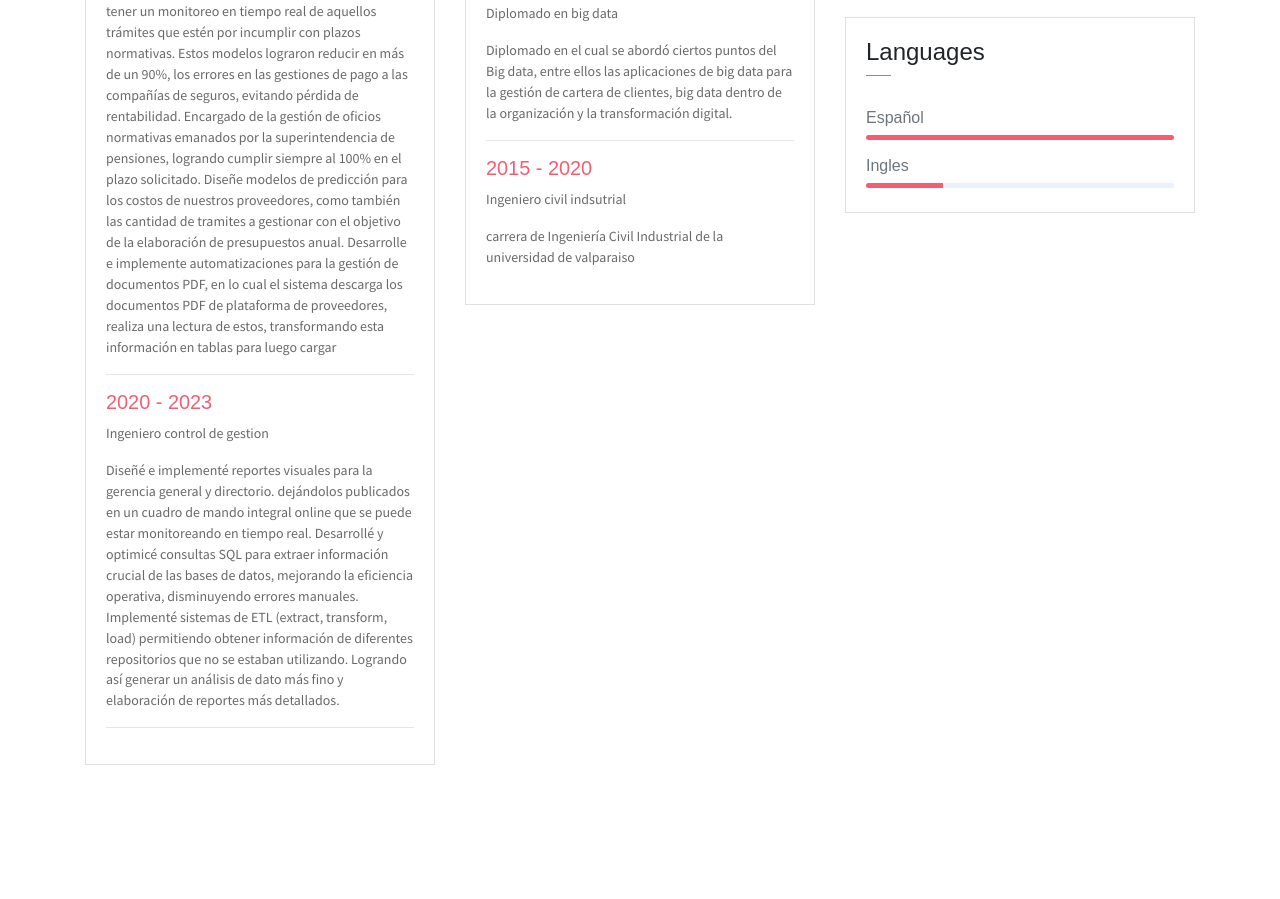
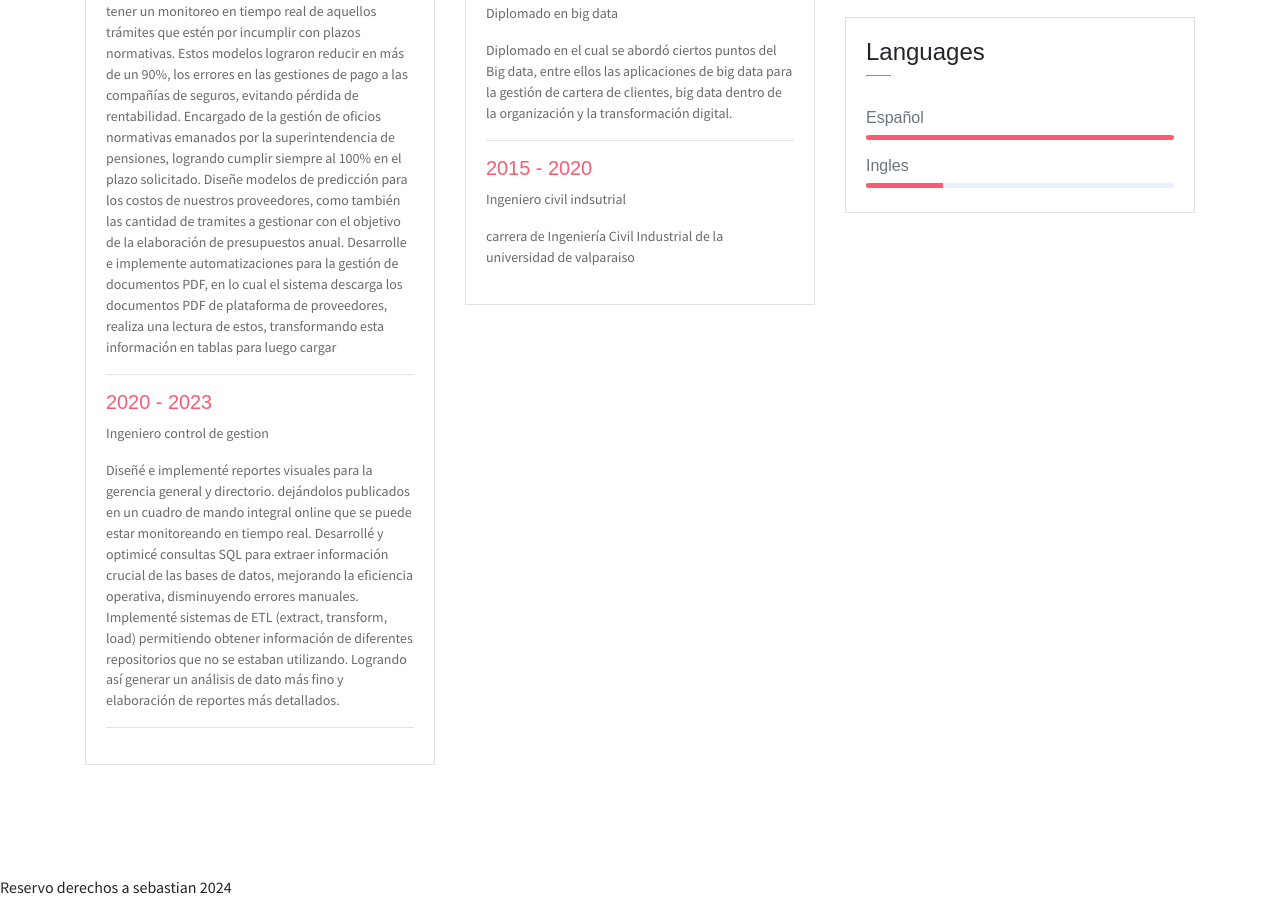
Before and after one commit to felipesotobe/portafolio, a plain HTML site: page index.html in a window 1280 px wide. Shown: the part 2149-3048 px from the top of the page. Before the commit the page ends 3024 px from the top, so only its background shows below. Drawn offline with Linux system fonts and the light colour scheme; some packages are replaced by stand-ins of ours.

Commit message:
Update index.html
Agregue un footer

```diff
--- a/index.html
+++ b/index.html
@@ -253,6 +253,6 @@
 
     <!-- JohnDoe js -->
     <script src="assets/js/johndoe.js"></script>
-
+<footer> Reservo derechos a sebastian 2024 </footer>
 </body>
 </html>
```
